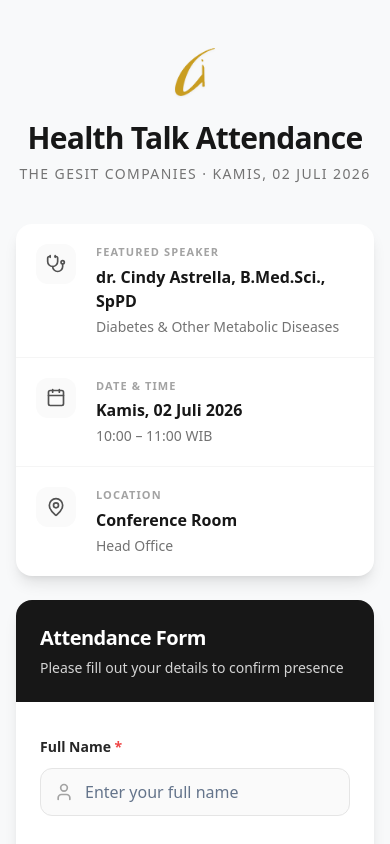
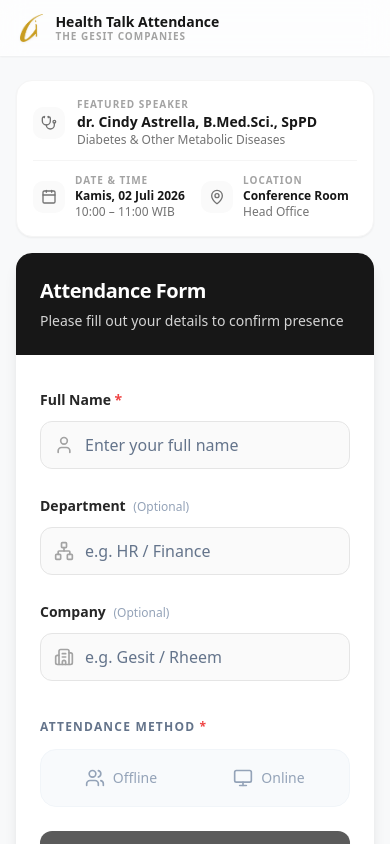
Before and after one commit to itdeptgesit/absen, a React (Vite) app: page / in a window 390 px wide. Shown: the top 844 px of the page. Built offline with nearby package versions, Linux system fonts and the light colour scheme; the HTML template or start-up script is replaced by a standard one.

Commit message:
feat: compact mobile header with glassmorphism, improved footer copyright

```diff
--- a/src/pages/Admin.tsx
+++ b/src/pages/Admin.tsx
@@ -350,8 +350,9 @@ export default function Admin() {
         </Card>
       </main>
 
-      <footer className="py-8 text-center text-sm text-neutral-400 font-medium">
-        &copy; {new Date().getFullYear()} IT Operation Gesit. All rights reserved.
+      <footer className="py-8 text-center space-y-1">
+        <p className="text-sm text-neutral-400 font-semibold">&copy; {new Date().getFullYear()} The Gesit Companies. All rights reserved.</p>
+        <p className="text-[10px] text-neutral-300 uppercase tracking-widest font-medium">Managed by IT Operation</p>
       </footer>
     </div>
   );
--- a/src/pages/Home.tsx
+++ b/src/pages/Home.tsx
@@ -152,45 +152,55 @@ export default function Home() {
   }
 
   return (
-    <div className="min-h-screen bg-[#F8F9FA] flex flex-col items-center py-12 px-4 sm:px-6 font-sans">
-      <div className="w-full max-w-lg mb-10 text-center">
-        <img src="/logo-51x61.png" alt="The Gesit Companies" className="h-12 mx-auto mb-6 drop-shadow-sm" />
-        <h1 className="text-3xl font-extrabold tracking-tight text-neutral-900 mb-2">Health Talk Attendance</h1>
-        <p className="text-sm font-medium text-neutral-500 uppercase tracking-widest">The Gesit Companies &middot; Kamis, 02 Juli 2026</p>
-      </div>
+    <div className="min-h-screen bg-[#F8F9FA] flex flex-col items-center font-sans">
+      {/* Fixed Glassmorphism Header */}
+      <header className="fixed top-0 left-0 right-0 z-50 h-14 flex items-center px-5 bg-white/70 backdrop-blur-md border-b border-white/40 shadow-sm">
+        <div className="flex items-center gap-3">
+          <img src="/logo-51x61.png" alt="The Gesit Companies" className="h-7 drop-shadow-sm" />
+          <div>
+            <p className="text-sm font-extrabold text-neutral-900 leading-tight">Health Talk Attendance</p>
+            <p className="text-[10px] font-semibold text-neutral-400 uppercase tracking-widest leading-tight">The Gesit Companies</p>
+          </div>
+        </div>
+      </header>
 
-      <div className="w-full max-w-lg space-y-6">
+      {/* Page content with top offset for fixed header */}
+      <div className="w-full max-w-lg px-4 sm:px-6 pt-20 pb-10 space-y-4">
         {/* Event Details Card */}
-        <Card className="shadow-lg border-0 bg-white rounded-2xl overflow-hidden">
-          <CardContent className="p-0 divide-y divide-neutral-100">
-            <div className="p-5 sm:p-6 flex items-start gap-5 hover:bg-neutral-50/50 transition-colors">
-              <div className="p-2.5 bg-neutral-50 rounded-xl shrink-0">
-                 <Stethoscope className="h-5 w-5 text-neutral-600" />
+        <Card className="shadow-sm border border-neutral-100 bg-white rounded-2xl overflow-hidden">
+          <CardContent className="p-4">
+            {/* Speaker row */}
+            <div className="flex items-center gap-3 pb-3 border-b border-neutral-100">
+              <div className="p-2 bg-neutral-50 rounded-lg shrink-0">
+                <Stethoscope className="h-4 w-4 text-neutral-500" />
               </div>
-              <div>
-                <p className="text-[11px] font-bold text-neutral-400 uppercase tracking-widest mb-1">Featured Speaker</p>
-                <p className="text-base font-bold text-neutral-900">dr. Cindy Astrella, B.Med.Sci., SpPD</p>
-                <p className="text-sm font-medium text-neutral-500 mt-1">Diabetes & Other Metabolic Diseases</p>
+              <div className="min-w-0">
+                <p className="text-[10px] font-bold text-neutral-400 uppercase tracking-widest">Featured Speaker</p>
+                <p className="text-sm font-bold text-neutral-900 truncate">dr. Cindy Astrella, B.Med.Sci., SpPD</p>
+                <p className="text-xs text-neutral-500">Diabetes & Other Metabolic Diseases</p>
               </div>
             </div>
-            <div className="p-5 sm:p-6 flex items-start gap-5 hover:bg-neutral-50/50 transition-colors">
-              <div className="p-2.5 bg-neutral-50 rounded-xl shrink-0">
-                 <Calendar className="h-5 w-5 text-neutral-600" />
+            {/* Date + Location row side by side */}
+            <div className="flex gap-3 pt-3">
+              <div className="flex items-center gap-2.5 flex-1">
+                <div className="p-2 bg-neutral-50 rounded-lg shrink-0">
+                  <Calendar className="h-4 w-4 text-neutral-500" />
+                </div>
+                <div>
+                  <p className="text-[10px] font-bold text-neutral-400 uppercase tracking-widest">Date & Time</p>
+                  <p className="text-xs font-bold text-neutral-900">Kamis, 02 Juli 2026</p>
+                  <p className="text-xs text-neutral-500">10:00 &ndash; 11:00 WIB</p>
+                </div>
               </div>
-              <div>
-                <p className="text-[11px] font-bold text-neutral-400 uppercase tracking-widest mb-1">Date & Time</p>
-                <p className="text-base font-bold text-neutral-900">Kamis, 02 Juli 2026</p>
-                <p className="text-sm font-medium text-neutral-500 mt-1">10:00 &ndash; 11:00 WIB</p>
-              </div>
-            </div>
-            <div className="p-5 sm:p-6 flex items-start gap-5 hover:bg-neutral-50/50 transition-colors">
-              <div className="p-2.5 bg-neutral-50 rounded-xl shrink-0">
-                 <MapPin className="h-5 w-5 text-neutral-600" />
-              </div>
-              <div>
-                <p className="text-[11px] font-bold text-neutral-400 uppercase tracking-widest mb-1">Location</p>
-                <p className="text-base font-bold text-neutral-900">Conference Room</p>
-                <p className="text-sm font-medium text-neutral-500 mt-1">Head Office</p>
+              <div className="flex items-center gap-2.5 flex-1">
+                <div className="p-2 bg-neutral-50 rounded-lg shrink-0">
+                  <MapPin className="h-4 w-4 text-neutral-500" />
+                </div>
+                <div>
+                  <p className="text-[10px] font-bold text-neutral-400 uppercase tracking-widest">Location</p>
+                  <p className="text-xs font-bold text-neutral-900">Conference Room</p>
+                  <p className="text-xs text-neutral-500">Head Office</p>
+                </div>
               </div>
             </div>
           </CardContent>
@@ -337,8 +347,9 @@ export default function Home() {
         )}
       </div>
 
-      <div className="mt-14 mb-8 text-center text-xs font-semibold text-neutral-400 uppercase tracking-widest">
-        &copy; {new Date().getFullYear()} IT Operation Gesit
+      <div className="mt-6 mb-8 text-center space-y-1">
+        <p className="text-xs font-semibold text-neutral-400">&copy; {new Date().getFullYear()} The Gesit Companies. All rights reserved.</p>
+        <p className="text-[10px] text-neutral-300 uppercase tracking-widest font-medium">Managed by IT Operation</p>
       </div>
     </div>
   );
```
